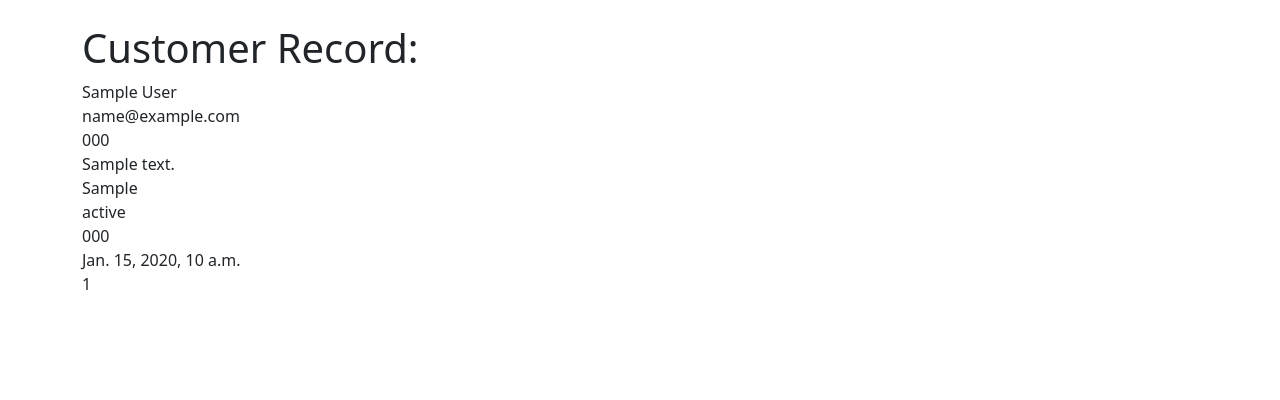
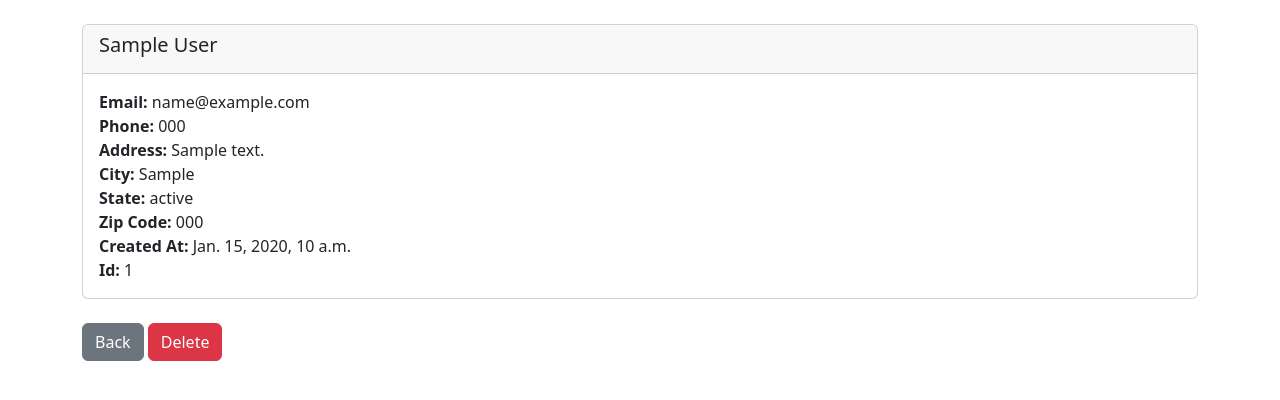
Before and after one commit to jansencruz23/python-unsent-project, a Django app: page /record/1 in a window 1280 px wide. Shown: the part 56-456 px from the top of the page. Run offline with Django 5.2, Linux system fonts and the light colour scheme; a user stored in the database is signed in; tables that the repository leaves empty hold one stand-in row (values such as "Sample post").

Commit message:
Customize individual record using card and add delete function

```diff
--- a/dcrm/website/templates/base.html
+++ b/dcrm/website/templates/base.html
@@ -3,7 +3,7 @@
   <head>
     <meta charset="utf-8">
     <meta name="viewport" content="width=device-width, initial-scale=1">
-    <title>The Unsent Project</title>
+    <title>The Unsint Project</title>
     <link href="https://cdn.jsdelivr.net/npm/bootstrap@5.3.2/dist/css/bootstrap.min.css" rel="stylesheet" integrity="sha384-T3c6CoIi6uLrA9TneNEoa7RxnatzjcDSCmG1MXxSR1GAsXEV/Dwwykc2MPK8M2HN" crossorigin="anonymous">
   </head>
   <body>
--- a/dcrm/website/templates/record.html
+++ b/dcrm/website/templates/record.html
@@ -1,16 +1,26 @@
 {% extends 'base.html' %}
 {% block content %}
 
-<h1>Customer Record:</h1>
+<div class="card">
+  <div class="card-header">
+      <h5>{{ customer_record }}</h5>
+  </div>
+  <div class="card-body">
+    <p class="card-text">
+        <strong>Email: </strong>{{ customer_record.email }} <br/>
+        <strong>Phone: </strong>{{ customer_record.phone }}<br/>
+        <strong>Address: </strong>{{ customer_record.address }}<br/>
+        <strong>City: </strong>{{ customer_record.city }}<br/>
+        <strong>State: </strong>{{ customer_record.state }}<br/>
+        <strong>Zip Code: </strong>{{ customer_record.zipcode }}<br/>
+        <strong>Created At: </strong>{{ customer_record.created_at }}<br/>
+        <strong>Id: </strong>{{ customer_record.id }}
+      </p>
+  </div>
+</div>
 
-    {{ customer_record }} </br>
-    {{ customer_record.email }} </br>
-    {{ customer_record.phone }} </br>
-    {{ customer_record.address }} </br>
-    {{ customer_record.city }} </br>
-    {{ customer_record.state }} </br>
-    {{ customer_record.zipcode }} </br>
-    {{ customer_record.created_at }} </br>
-    {{ customer_record.id }} </br>
+<br/>
+<a href="{% url 'home' %}" class="btn btn-secondary">Back</a>
+<a href="{% url 'delete_record' customer_record.id %}" class="btn btn-danger">Delete</a>
 
 {% endblock %}
--- a/dcrm/website/urls.py
+++ b/dcrm/website/urls.py
@@ -8,4 +8,5 @@ urlpatterns = [
     path('logout/', views.logout_user, name='logout'),
     path('register/', views.register_user, name='register'),
     path('record/<int:pk>', views.customer_record, name='record'),
+    path('delete_record/<int:pk>', views.delete_record, name='delete_record'),
 ]
--- a/dcrm/website/views.py
+++ b/dcrm/website/views.py
@@ -61,3 +61,14 @@ def customer_record(request, pk):
     else:
         messages.success(request, 'You must be logged in to view a record')
         return redirect('home')
+
+
+def delete_record(request, pk):
+    if request.user.is_authenticated:
+        deleted_it = Record.objects.get(id=pk)
+        deleted_it.delete()
+        messages.success(request, 'Record deleted successfully')
+        return redirect('home')
+    else:
+        messages.success(request, 'You must be logged in to view a record')
+        return redirect('home')
```
